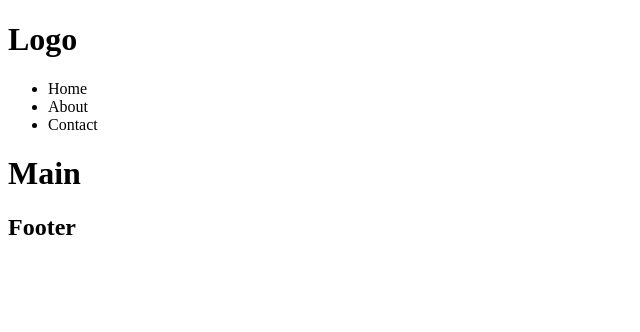
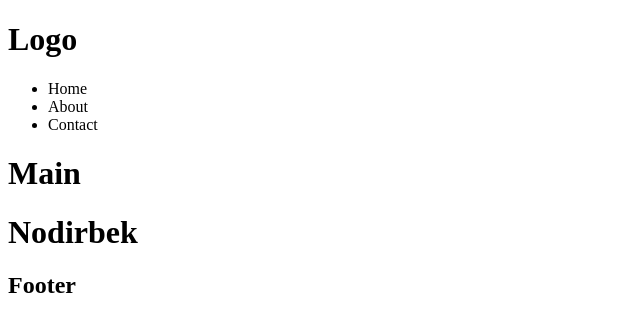
Before and after one commit to shohjahon-asqarov/git-lesson, a plain HTML site: page index.html in a window 1280 px wide. Shown: the whole page, without its empty margins (0-640 px from the left). Drawn offline with Linux system fonts and the light colour scheme.

Commit message:
Nodirbek qo'shildi

```diff
--- a/index.html
+++ b/index.html
@@ -18,6 +18,8 @@
 
     <main>
         <h1>Main</h1>
+
+        <h1>Nodirbek</h1>
     </main>
 
     <footer>
```
